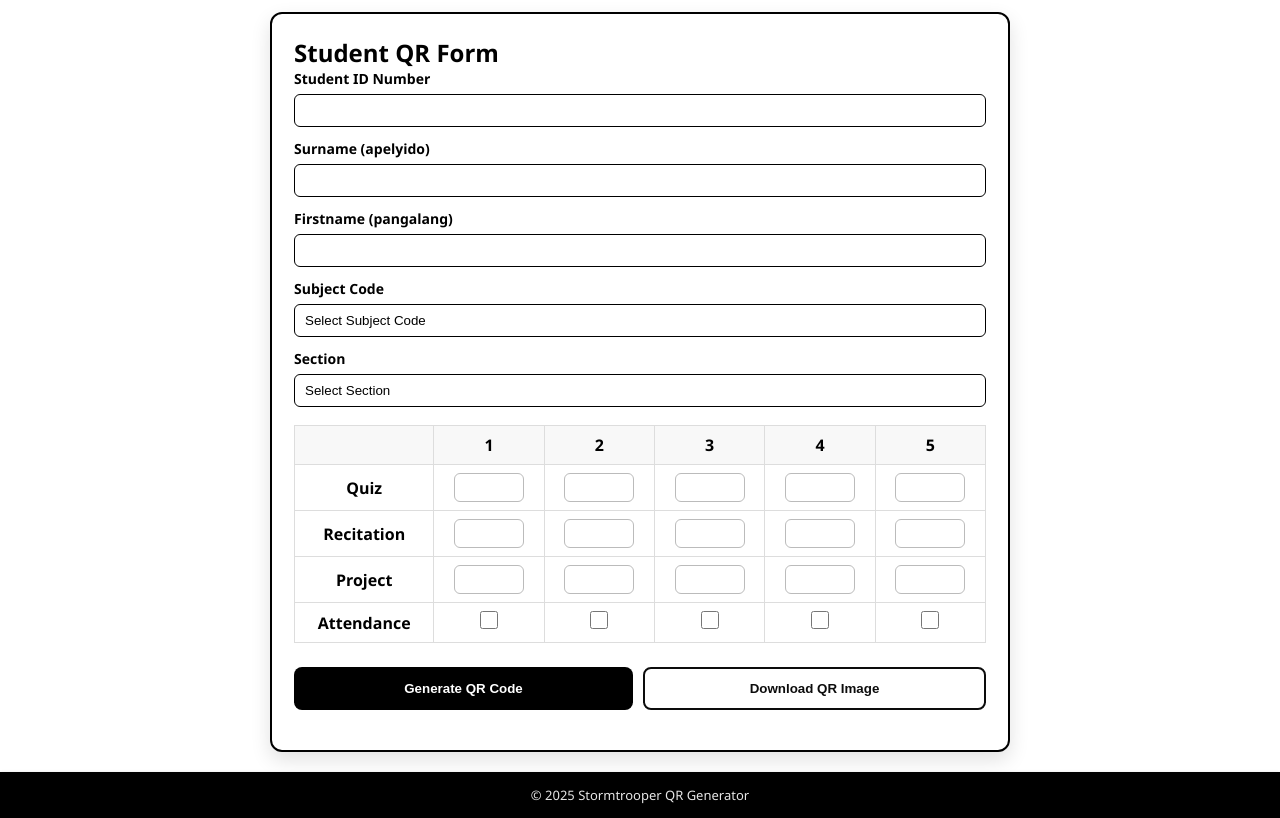
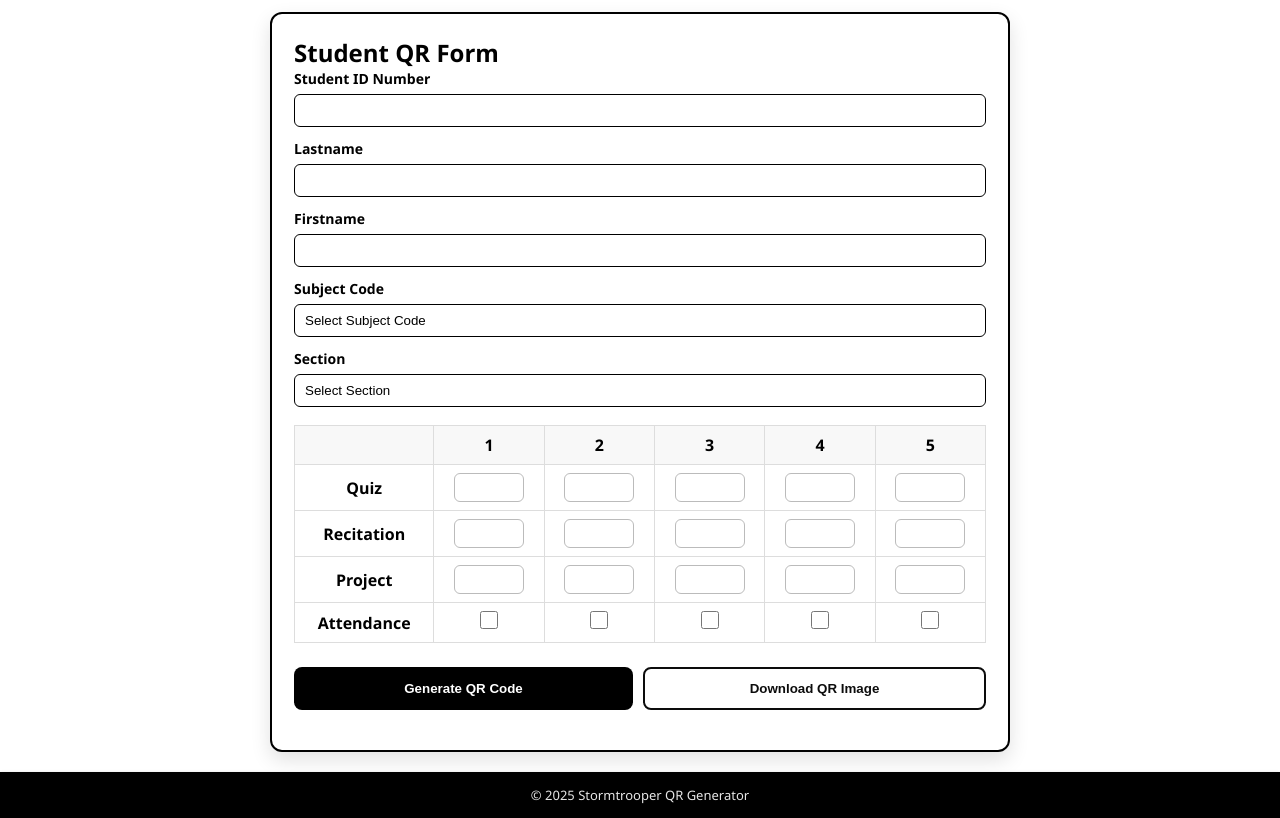
Before and after one commit to malunggay-chips/indxcrd-qrscn, a plain HTML site: page index.html in a window 1280 px wide. Shown: the part 60-878 px from the top of the page. Drawn offline with Linux system fonts and the light colour scheme.

Commit message:
Update index.html

```diff
--- a/index.html
+++ b/index.html
@@ -24,12 +24,12 @@
         </div>
 
         <div class="form-row">
-          <label for="surname">Surname (apelyido)</label>
+          <label for="surname">Lastname</label>
           <input id="surname" type="text" />
         </div>
 
         <div class="form-row">
-          <label for="firstname">Firstname (pangalang)</label>
+          <label for="firstname">Firstname</label>
           <input id="firstname" type="text" />
         </div>
 
```
